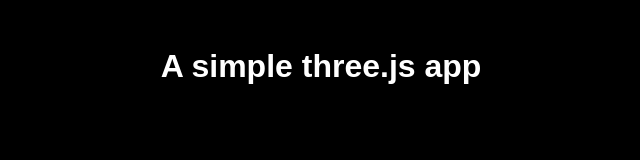
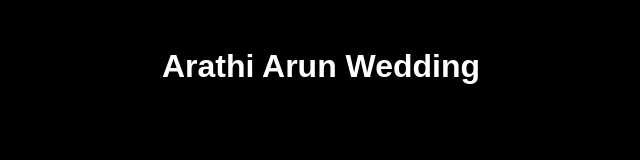
Before and after one commit to uditvarma21/assetRepo, a plain HTML site: page index.html in a window 1280 px wide. Shown: the whole page, without its empty margins (319-959 px from the left). Drawn offline with Linux system fonts and the light colour scheme.

Commit message:
Update index.html

```diff
--- a/index.html
+++ b/index.html
@@ -11,7 +11,7 @@
   </head>
   <body>
     <header>
-      <h1>A simple three.js app</h1>
+      <h1>Arathi Arun Wedding</h1>
     </header>
 
     <main>
```
